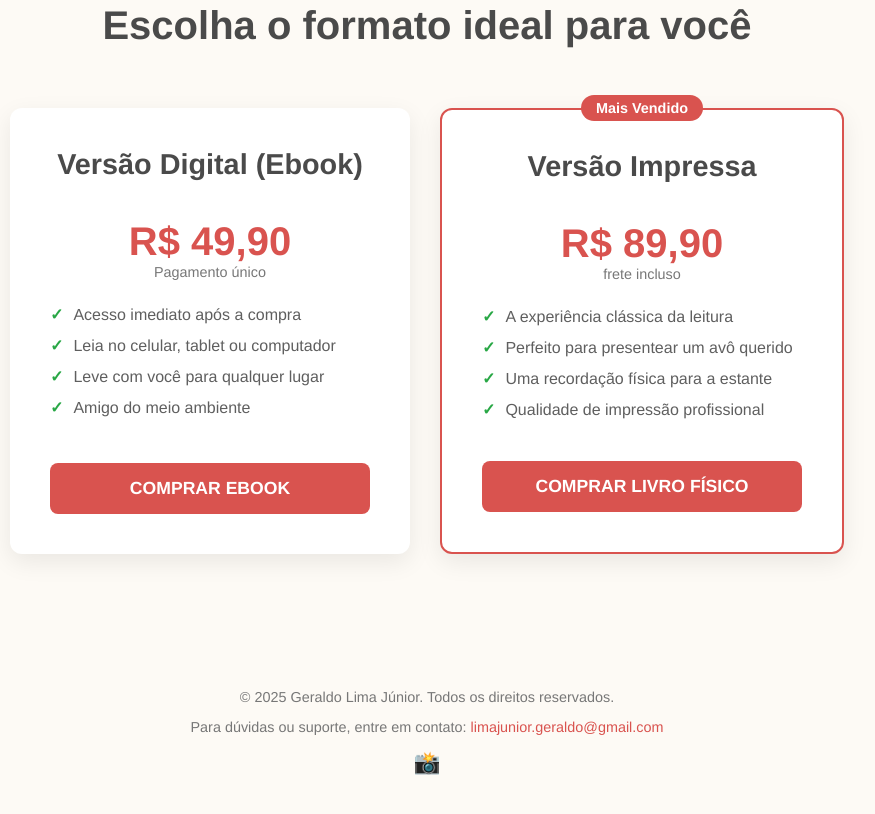
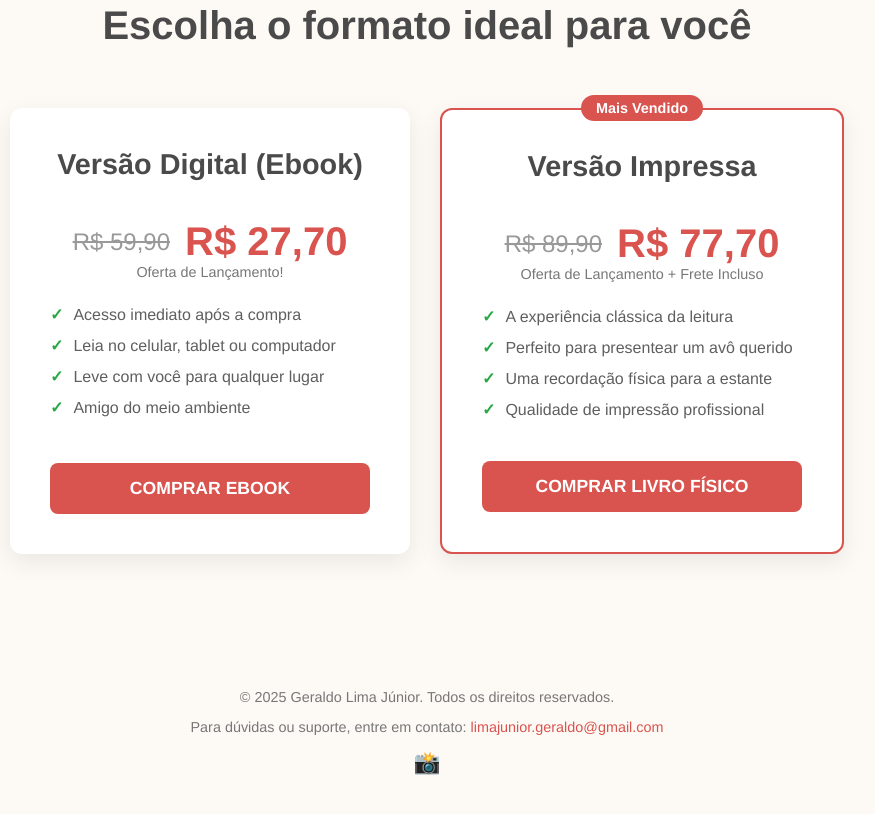
Before and after one commit to juniorlima1045/manual-do-avo-moderno, a plain HTML site: page index.html in a window 1280 px wide. Shown: the part 3635-4449 px from the top of the page, without its empty margins (213-1088 px from the left). Drawn offline with Linux system fonts and the light colour scheme.

Commit message:
Add files via upload
Ofertas de lancamento

```diff
--- a/index.html
+++ b/index.html
@@ -356,6 +356,29 @@
     flex-direction: column;
     transition: transform 0.3s ease, box-shadow 0.3s ease;
 }
+
+/* --- NOVOS ESTILOS PARA A OFERTA --- */
+.pricing-card .price-wrapper {
+    display: flex;
+    justify-content: center;
+    align-items: center;
+    gap: 15px; /* Espaço entre os preços */
+    margin: 10px 0;
+}
+
+.pricing-card .old-price {
+    font-size: 1.5em; /* Tamanho menor para o preço antigo */
+    color: #999; /* Cor cinza para indicar que está inativo */
+    text-decoration: line-through; /* O efeito de riscado */
+}
+
+.pricing-card .new-price {
+    font-size: 2.5em; /* Mantém o destaque no novo preço */
+    font-weight: bold;
+    color: #d9534f; /* Cor principal da oferta */
+}
+/* --- FIM DOS NOVOS ESTILOS --- */
+
 .pricing-card:hover {
     transform: translateY(-10px);
     box-shadow: 0 12px 35px rgba(0,0,0,0.12);
@@ -617,9 +640,16 @@
             <!-- Card do Ebook -->
             <div class="pricing-card">
                 <!--div class="recommended-badge">Mais Vendido</div-->
+	<!-- Implantacao da oferta  -->
                 <h3>Versão Digital (Ebook)</h3>
-                <p class="price">R$ 49,90</p>
-                <p class="price-note">Pagamento único</p>
+		<div class="price-wrapper">
+    		  <span class="old-price">R$ 59,90</span>
+    		  <span class="new-price">R$ 27,70</span>
+	        </div>
+	        <p class="price-note">Oferta de Lançamento!</p>
+
+	<!-- Fim Implantacao da oferta  -->
+
                 <ul>
                     <li>Acesso imediato após a compra</li>
                     <li>Leia no celular, tablet ou computador</li>
@@ -634,9 +664,18 @@
             <!-- Card do Livro Físico -->
             <div class="pricing-card recommended">
 		<div class="recommended-badge">Mais Vendido</div>
-                <h3>Versão Impressa</h3>
-                <p class="price">R$ 89,90</p>
-                <p class="price-note"> frete incluso</p>
+
+	<!-- Implantacao da oferta -->
+
+              <h3>Versão Impressa</h3>
+	      <div class="price-wrapper">
+   	 	<span class="old-price">R$ 89,90</span>
+    		<span class="new-price">R$ 77,70</span>
+	      </div>
+              <p class="price-note">Oferta de Lançamento + Frete Incluso</p>
+
+	<!-- Fim Implantacao da oferta  -->
+
                 <ul>
                     <li>A experiência clássica da leitura</li>
                     <li>Perfeito para presentear um avô querido</li>
```
